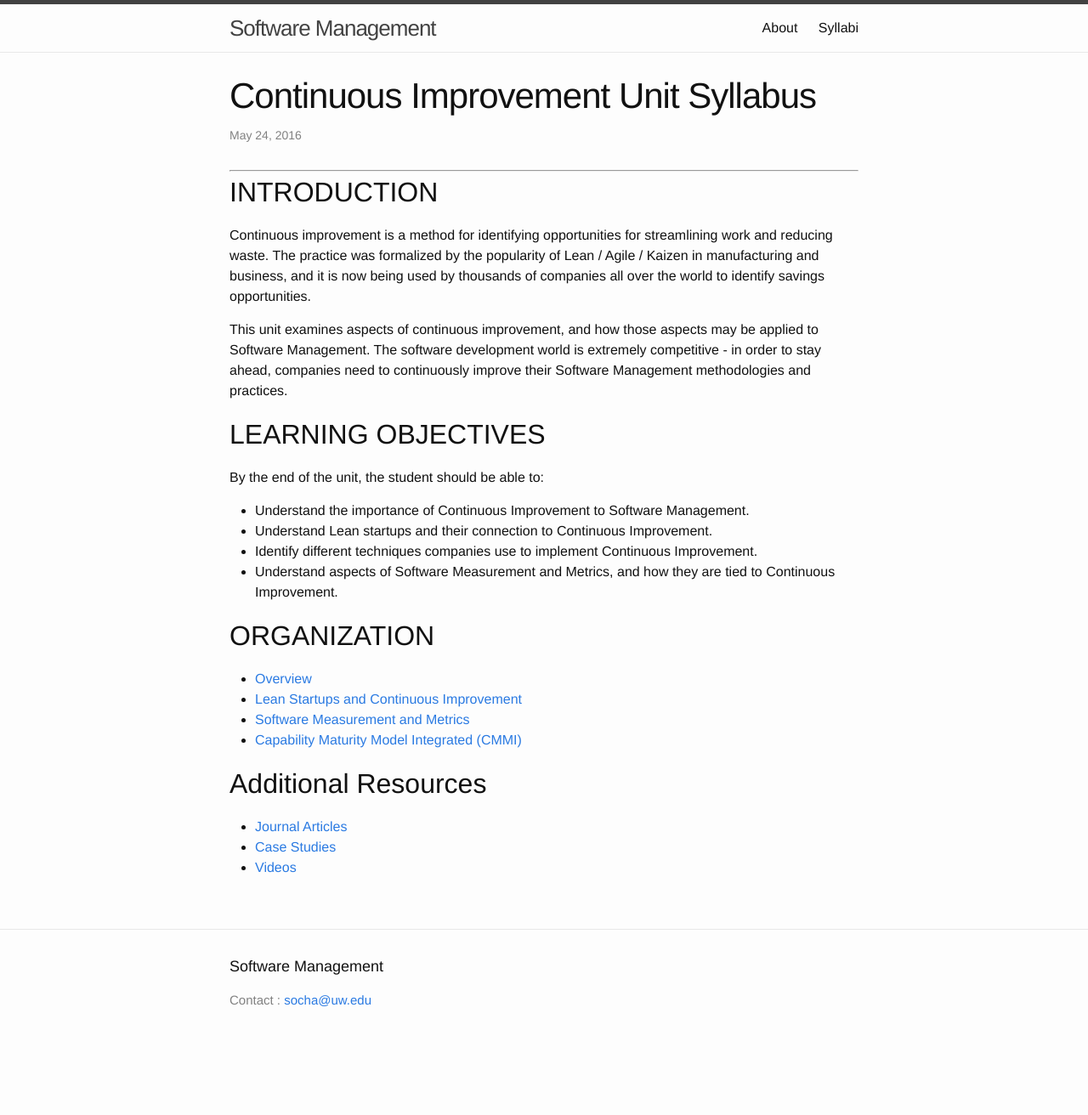
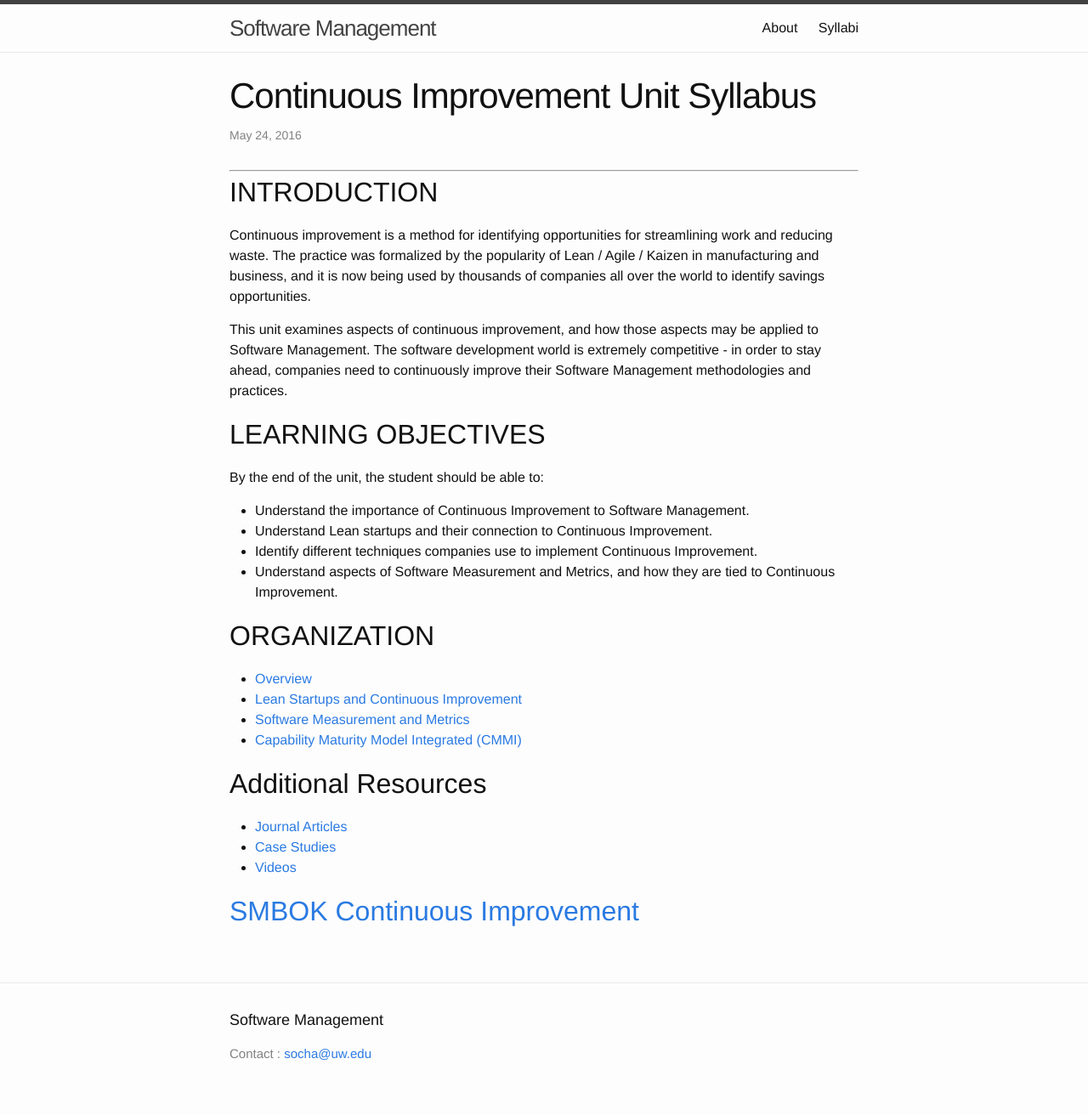
Before and after one commit to css566/css566.github.io, a Jekyll site: the page built from _posts/2016-05-12-Continuous_Improvement_Syllabus.md, in a window 1280 px wide. Shown: the whole page at 85% size. Built offline with Jekyll 4.4.1, drawn with Linux system fonts in a browser that asks for light colours; comment, search, counter and statistics services are not loaded; before the commit the page ends 1249 px from its top, so only the background shows below that.

Commit message:
Update 2016-05-12-Continuous_Improvement_Syllabus.md

```diff
--- a/_posts/2016-05-12-Continuous_Improvement_Syllabus.md
+++ b/_posts/2016-05-12-Continuous_Improvement_Syllabus.md
@@ -36,3 +36,5 @@ By the end of the unit, the student should be able to:
  - [Journal Articles]({% post_url 2016-05-12-Continous_Improvement_Articles %})
  - [Case Studies]({% post_url 2016-05-12-Continous_Improvement_casestudies %})
  - [Videos]({% post_url 2016-05-24-continuous_Improvement_Videos %})
+
+## [SMBOK Continuous Improvement]({% post_url 2016-05-25-SWBOK %}#continuousimprovement)
```
